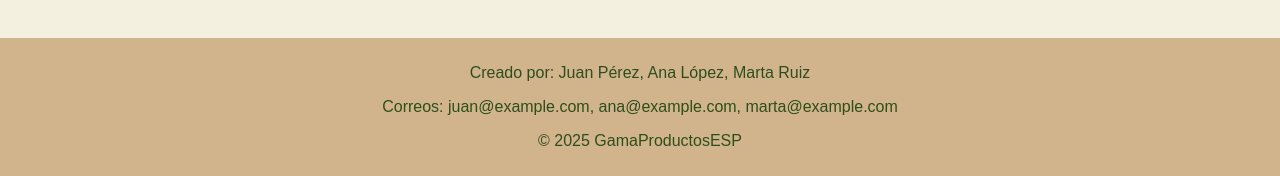
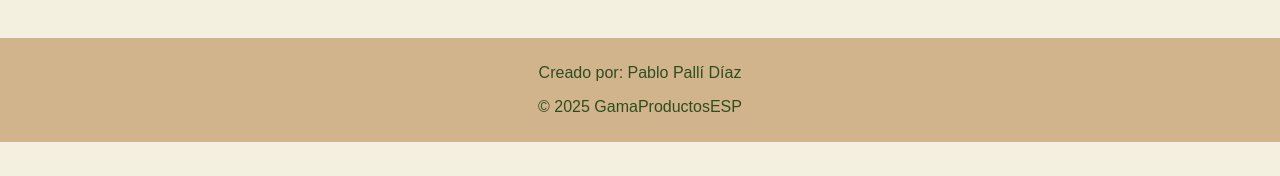
Before and after one commit to N35Q/gamaproductosesp, a plain HTML site: page responsabilidad.html in a window 1280 px wide. Shown: the part 1809-1985 px from the top of the page. After the commit the page ends 1951 px from the top, so only its background shows below. Drawn offline with Linux system fonts and the light colour scheme.

Commit message:
Update responsabilidad.html

```diff
--- a/responsabilidad.html
+++ b/responsabilidad.html
@@ -49,8 +49,7 @@
   </main>
 
   <footer>
-    <p>Creado por: Juan Pérez, Ana López, Marta Ruiz</p>
-    <p>Correos: juan@example.com, ana@example.com, marta@example.com</p>
+    <p>Creado por: Pablo Pallí Díaz</p>
     <p>&copy; 2025 GamaProductosESP</p>
   </footer>
 </body>
```
